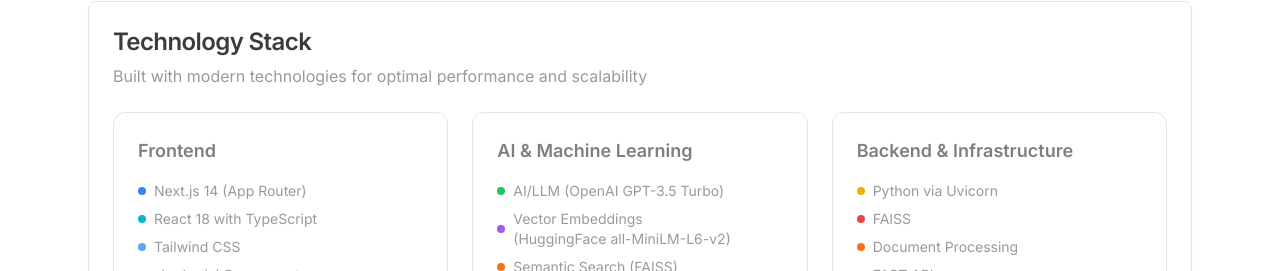
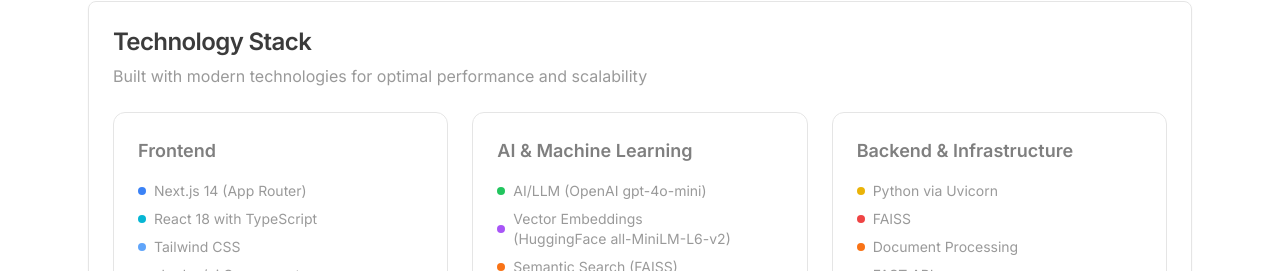
Before and after one commit to chinni-d/AI_Analyzer, a Next.js app: page /about in a window 1280 px wide. Shown: the part 911-1182 px from the top of the page. Built offline with nearby package versions, Linux system fonts and the light colour scheme; no server answers.

Commit message:
model updated

```diff
--- a/app/about/page.tsx
+++ b/app/about/page.tsx
@@ -177,7 +177,7 @@ export default function AboutPage() {
                     <div className="space-y-2 text-sm text-black/40 dark:text-white/40">
                       <div className="flex items-center gap-2">
                         <div className="w-2 h-2 bg-green-500 rounded-full"></div>
-                        <span>AI/LLM (OpenAI GPT-3.5 Turbo)</span>
+                        <span>AI/LLM (OpenAI gpt-4o-mini)</span>
                       </div>
                       <div className="flex items-center gap-2">
                         <div className="w-2 h-2 bg-purple-500 rounded-full"></div>
```
